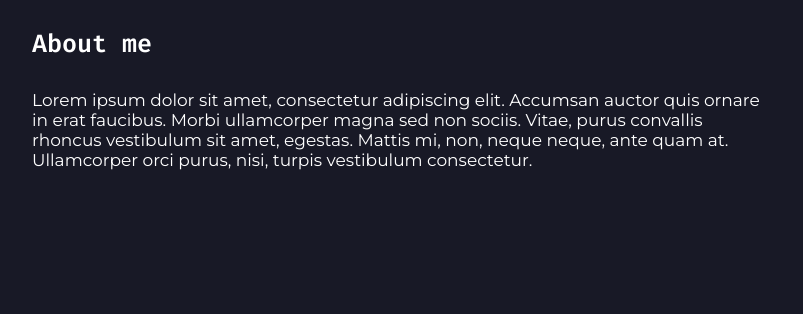
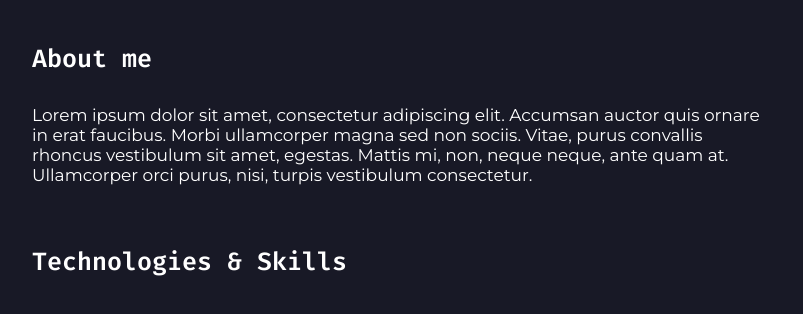
Before and after one commit to 89891383/g, a Gatsby site: page / in a window 1280 px wide. Shown: the part 378-692 px from the top of the page, without its empty margins (238-1041 px from the left). Built offline with nearby package versions, Linux system fonts and the light colour scheme; Gatsby itself is replaced by a stand-in of ours.

Commit message:
Add title of skills section

```diff
--- /dev/null
+++ b/src/components/organisms/Skills/Skills.js
@@ -0,0 +1,14 @@
+import React from 'react'
+import * as styles from './Skills.module.scss'
+
+import Section from '@templates/SectionTemplate/SectionTemplate'
+
+const Skills = () => {
+  return (
+      <Section title={"Technologies & Skills"}>
+
+      </Section>
+  )
+}
+
+export default Skills
--- a/src/components/templates/SectionTemplate/Section.module.scss
+++ b/src/components/templates/SectionTemplate/Section.module.scss
@@ -1,5 +1,6 @@
 .wrapper {
-  padding: 30px 0;
+  padding: 15px 0;
+  margin-top: 30px;
 }
 
 .title {
--- a/src/pages/index.js
+++ b/src/pages/index.js
@@ -4,12 +4,14 @@ import { SEO } from '@components/SEO'
 import PageTemplate from '@templates/PageTemplate/PageTemplate'
 import Header from '@organisms/Header/Header'
 import About from '@organisms/About/About'
+import Skills from '@organisms/Skills/Skills'
 
 const IndexPage = () => {
   return (
     <PageTemplate>
         <Header />
         <About />
+        <Skills />
     </PageTemplate>
   )
 }
```
Also changed, not shown: src/components/organisms/Skills/Skills.module.scss (added).
